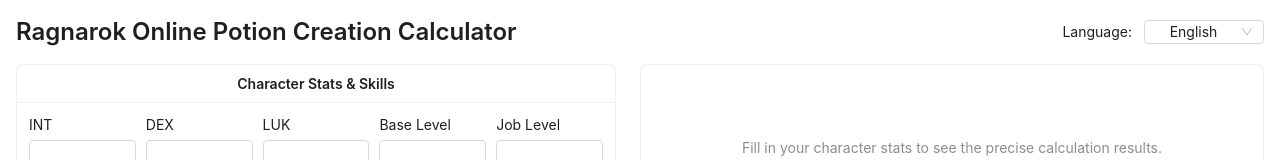
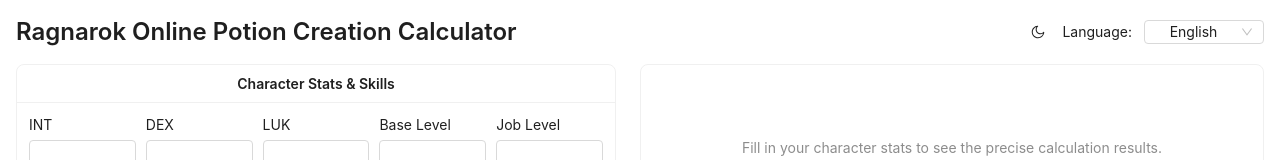
Before and after one commit to sidney-reis/ragnarok-online-pot-creation-calculator, a React (Vite) app: page / in a window 1280 px wide. Shown: the top 160 px of the page. Built offline with nearby package versions, Linux system fonts and the light colour scheme.

Commit message:
feat: initial dark mode support

```diff
--- a/src/App.css
+++ b/src/App.css
@@ -9,6 +9,24 @@
   text-rendering: optimizeLegibility;
   -webkit-font-smoothing: antialiased;
   -moz-osx-font-smoothing: grayscale;
+}
+
+/* Light theme variables */
+:root[data-theme="light"] {
+  --background-color: #ffffff;
+  --text-color: #000000;
+  --border-color: #d9d9d9;
+  --card-background: #ffffff;
+  --hover-background: #f5f5f5;
+}
+
+/* Dark theme variables */
+:root[data-theme="dark"] {
+  --background-color: #141414;
+  --text-color: #ffffff;
+  --border-color: #424242;
+  --card-background: #1f1f1f;
+  --hover-background: #262626;
 }
 
 body {
--- a/src/App.tsx
+++ b/src/App.tsx
@@ -11,13 +11,14 @@
 import CalculationResults from "./components/CalculationResults";
 import Probability from "./components/Probability";
 import Header from "./components/Header";
+import { ThemeProvider } from "./contexts/ThemeContext";
 import {
   HEADER_HEIGHT,
   SMALL_WINDOW_WIDTH,
   VERY_SMALL_WINDOW_WIDTH,
 } from "./constants";
 
-const App = () => {
+const AppContent = () => {
   const [form] = Form.useForm<FormValues>();
   const [results, setResults] = useState<SimulationResult[]>([]);
   const [selectedItem, setSelectedItem] = useState<string | undefined>(
@@ -133,4 +134,12 @@
   );
 };
 
+const App = () => {
+  return (
+    <ThemeProvider>
+      <AppContent />
+    </ThemeProvider>
+  );
+};
+
 export default App;
--- a/src/components/Header.tsx
+++ b/src/components/Header.tsx
@@ -1,14 +1,17 @@
-import { Select, Typography } from "antd";
+import { Select, Typography, Button } from "antd";
+import { MoonOutlined, SunOutlined } from "@ant-design/icons";
 import { useTranslation } from "react-i18next";
 
 const { Title, Text } = Typography;
 
 import i18n from "../i18n";
 import { HEADER_HEIGHT, LANGUAGE_STORAGE_KEY } from "../constants";
+import { useTheme } from "../hooks/useTheme";
 import type { FC } from "react";
 
 const Header: FC<{ isSmallWindow: boolean }> = ({ isSmallWindow }) => {
   const { t } = useTranslation();
+  const { theme, toggleTheme } = useTheme();
 
   const handleLanguageChange = (language: string) => {
     i18n.changeLanguage(language);
@@ -47,6 +50,13 @@
           gap: 12,
         }}
       >
+        <Button
+          type="text"
+          icon={theme === "dark" ? <SunOutlined /> : <MoonOutlined />}
+          onClick={toggleTheme}
+          size="small"
+          title={theme === "dark" ? t("app.lightMode") : t("app.darkMode")}
+        />
         {!isSmallWindow && <Text>{t("app.language")}:</Text>}
         <Select
           value={i18n.language}
--- a/src/constants.ts
+++ b/src/constants.ts
@@ -1322,3 +1322,4 @@
   "ragnarok-potion-simulator-SELECTED_ITEM_STORAGE_KEY";
 export const LANGUAGE_STORAGE_KEY =
   "ragnarok-potion-simulator-LANGUAGE_STORAGE_KEY";
+export const THEME_STORAGE_KEY = "ragnarok-potion-simulator-THEME_STORAGE_KEY";
--- /dev/null
+++ b/src/contexts/ThemeContext.tsx
@@ -0,0 +1,38 @@
+import { useEffect, useState, type ReactNode } from "react";
+import { ConfigProvider, theme } from "antd";
+import type { Theme } from "../types";
+import { THEME_STORAGE_KEY } from "../constants";
+import { ThemeContext } from "./theme";
+
+interface ThemeProviderProps {
+  children: ReactNode;
+}
+
+export const ThemeProvider = ({ children }: ThemeProviderProps) => {
+  const [currentTheme, setCurrentTheme] = useState<Theme>(() => {
+    const savedTheme = localStorage.getItem(THEME_STORAGE_KEY) as Theme;
+    return savedTheme || "light";
+  });
+
+  const toggleTheme = () => {
+    const newTheme: Theme = currentTheme === "light" ? "dark" : "light";
+    setCurrentTheme(newTheme);
+    localStorage.setItem(THEME_STORAGE_KEY, newTheme);
+  };
+
+  useEffect(() => {
+    // Update the document class for global styling
+    document.documentElement.setAttribute("data-theme", currentTheme);
+  }, [currentTheme]);
+
+  const antdTheme = {
+    algorithm:
+      currentTheme === "dark" ? theme.darkAlgorithm : theme.defaultAlgorithm,
+  };
+
+  return (
+    <ThemeContext.Provider value={{ theme: currentTheme, toggleTheme }}>
+      <ConfigProvider theme={antdTheme}>{children}</ConfigProvider>
+    </ThemeContext.Provider>
+  );
+};
--- /dev/null
+++ b/src/contexts/theme.ts
@@ -0,0 +1,11 @@
+import { createContext } from "react";
+import type { Theme } from "../types";
+
+export interface ThemeContextType {
+  theme: Theme;
+  toggleTheme: () => void;
+}
+
+export const ThemeContext = createContext<ThemeContextType | undefined>(
+  undefined
+);
--- /dev/null
+++ b/src/hooks/useTheme.ts
@@ -0,0 +1,10 @@
+import { useContext } from "react";
+import { ThemeContext } from "../contexts/theme";
+
+export const useTheme = () => {
+  const context = useContext(ThemeContext);
+  if (context === undefined) {
+    throw new Error("useTheme must be used within a ThemeProvider");
+  }
+  return context;
+};
--- a/src/i18n/locales/en.json
+++ b/src/i18n/locales/en.json
@@ -3,7 +3,9 @@
     "title": "Ragnarok Online Potion Creation Calculator",
     "language": "Language",
     "english": "English",
-    "portuguese": "Português"
+    "portuguese": "Português",
+    "darkMode": "Dark Mode",
+    "lightMode": "Light Mode"
   },
   "itemSelection": {
     "title": "Select Item to Create",
--- a/src/i18n/locales/pt.json
+++ b/src/i18n/locales/pt.json
@@ -3,7 +3,9 @@
     "title": "Calculadora de Criação de Poções Ragnarok Online",
     "language": "Idioma",
     "english": "English",
-    "portuguese": "Português"
+    "portuguese": "Português",
+    "darkMode": "Modo Escuro",
+    "lightMode": "Modo Claro"
   },
   "itemSelection": {
     "title": "Selecionar Item para Criar",
--- a/src/types.ts
+++ b/src/types.ts
@@ -40,3 +40,5 @@
   successRate: string;
   skill: Skill;
 }
+
+export type Theme = "light" | "dark";
```
Also changed, not shown: src/components/CharacterStats.tsx (+0 -13 lines), 1 other file (tests, documents, lock files or other folders).
